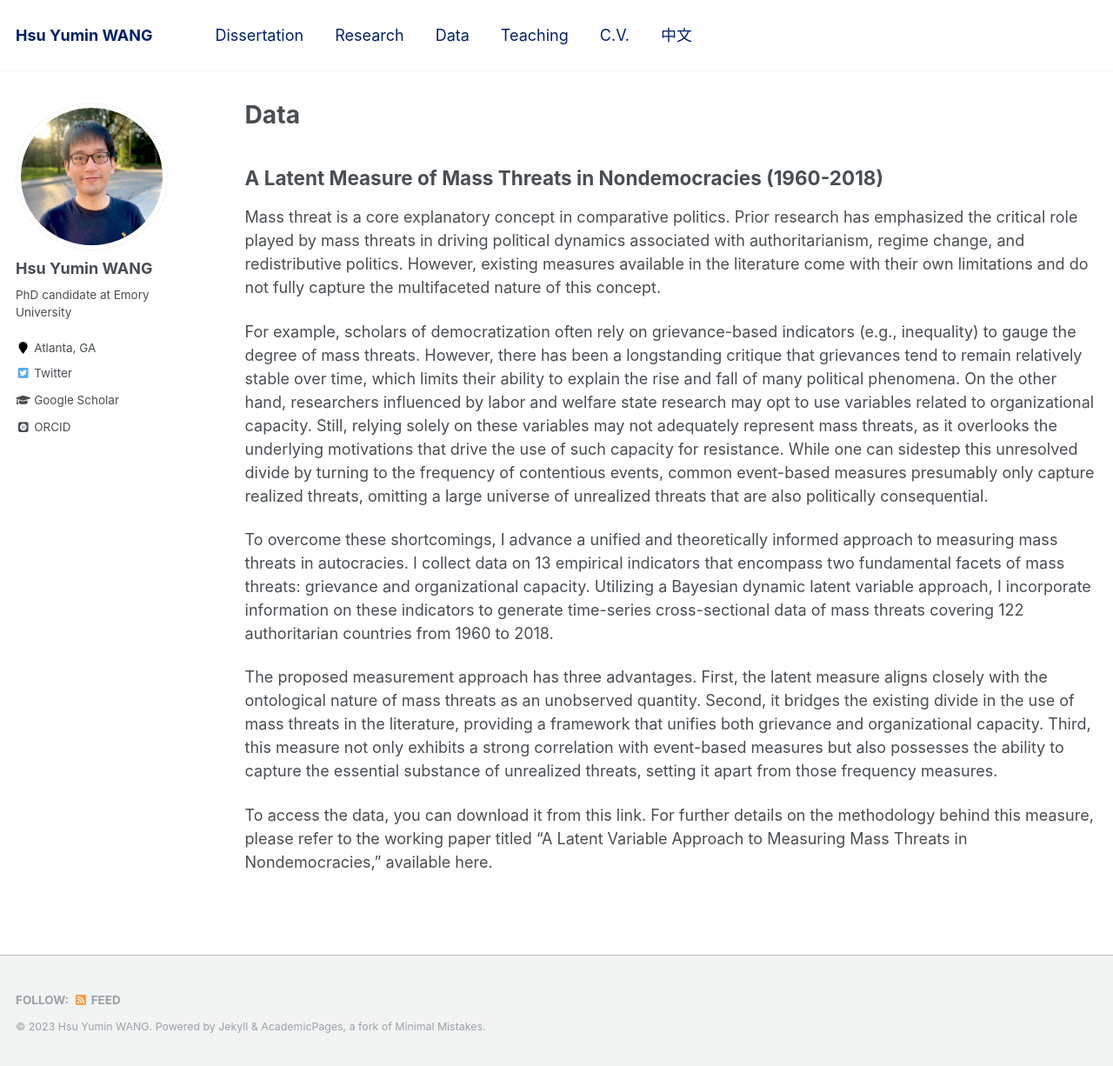
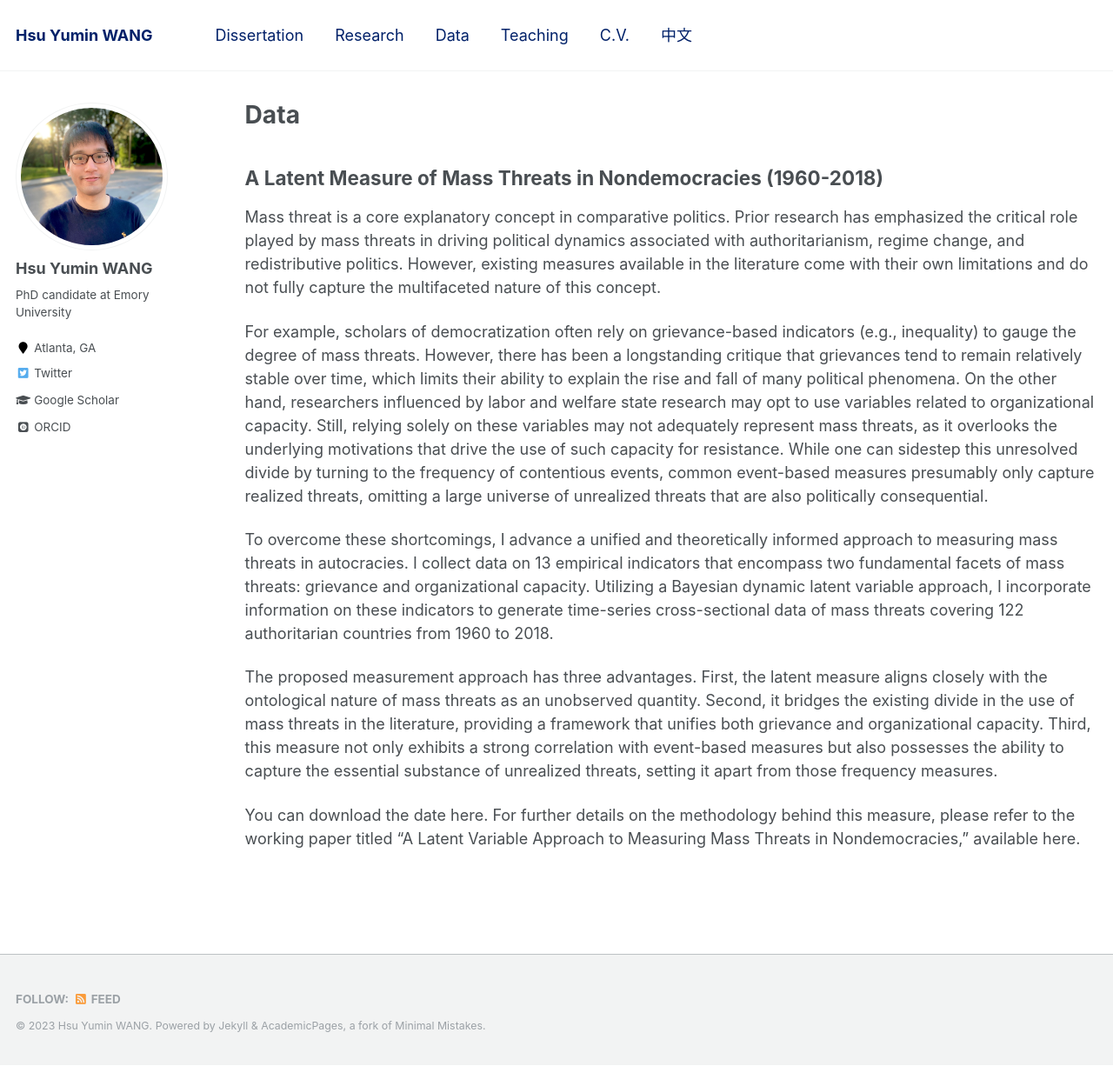
Before and after one commit to hsuyumin/hsuyumin.github.io, a Jekyll site: the page built from _pages/data.md, in a window 1280 px wide and 1226 px high. Shown: the whole window at 87% size. Built offline with Jekyll 4.4.1, drawn with Linux system fonts in a browser that asks for light colours; some web fonts are replaced.

Commit message:
Update data.md

```diff
--- a/_pages/data.md
+++ b/_pages/data.md
@@ -19,4 +19,4 @@ redirect_from:
 
   The proposed measurement approach has three advantages. First, the latent measure aligns closely with the ontological nature of mass threats as an unobserved quantity. Second, it bridges the existing divide in the use of mass threats in the literature, providing a framework that unifies both grievance and organizational capacity. Third, this measure not only exhibits a strong correlation with event-based measures but also possesses the ability to capture the essential substance of unrealized threats, setting it apart from those frequency measures.
 
-  To access the data, you can download it from this link. For further details on the methodology behind this measure, please refer to the working paper titled "A Latent Variable Approach to Measuring Mass Threats in Nondemocracies," available here.
+  You can download the date here. For further details on the methodology behind this measure, please refer to the working paper titled "A Latent Variable Approach to Measuring Mass Threats in Nondemocracies," available here.
```
